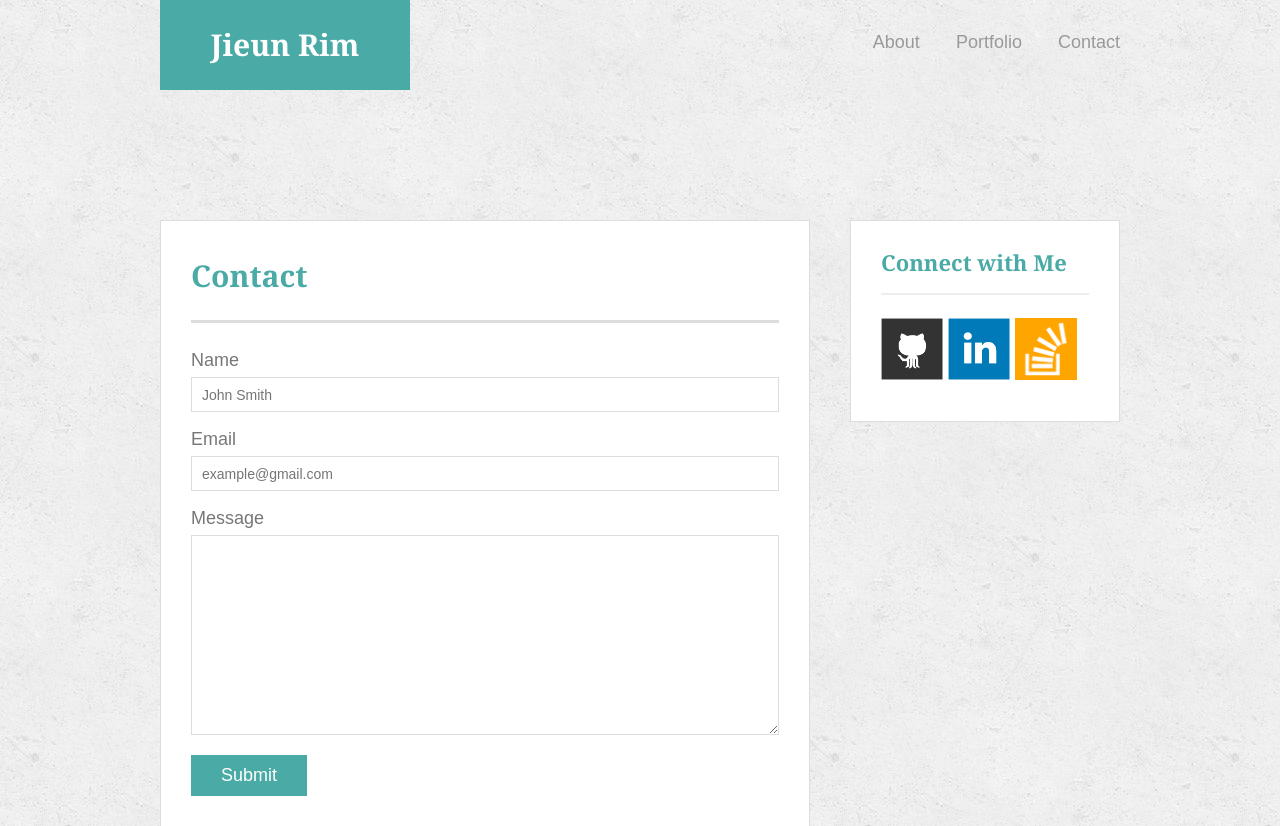
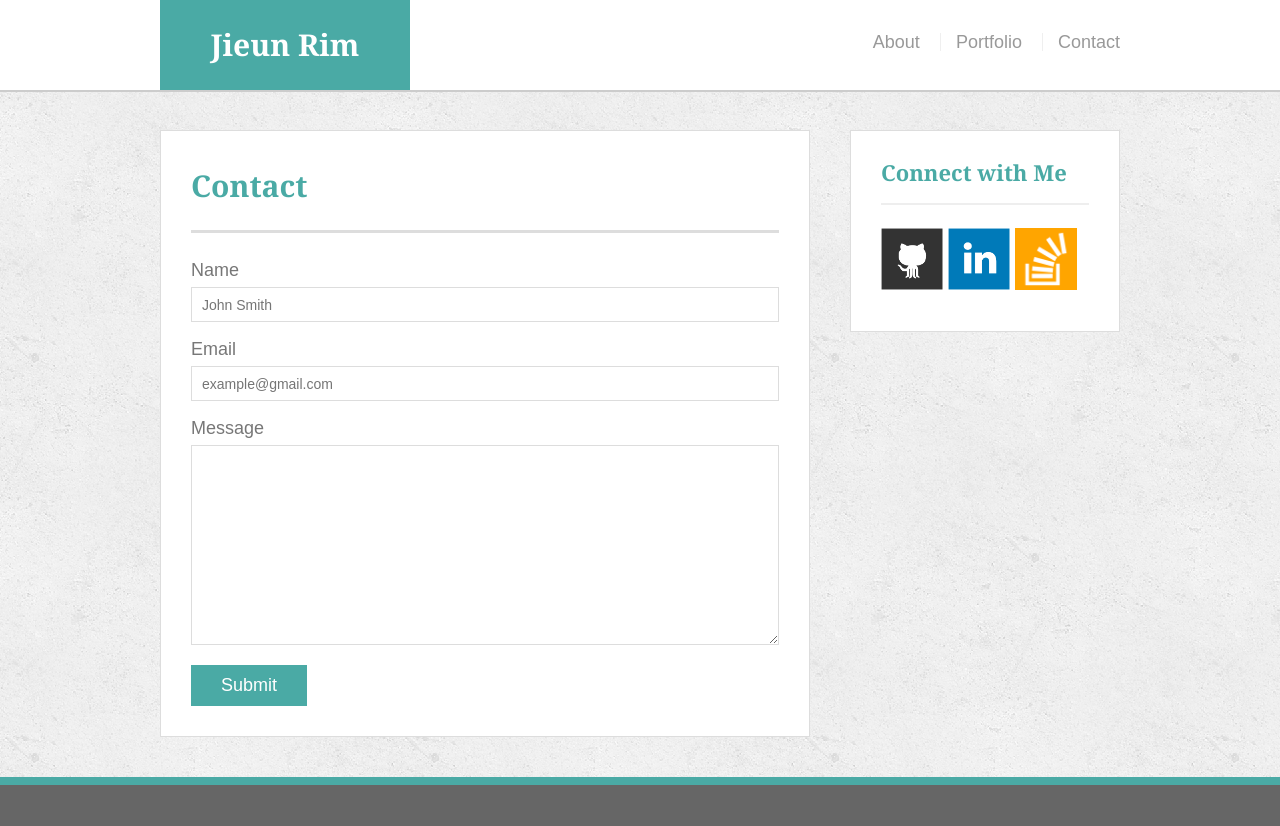
Before and after one commit to rimjieun/Responsive-Portfolio, a PHP site: page /contact.html in a window 1280 px wide. Shown: the top 826 px of the page. Run offline with PHP 8.4, Linux system fonts and the light colour scheme.

Commit message:
more changes

```diff
--- a/assets/css/style.css
+++ b/assets/css/style.css
@@ -265,6 +265,7 @@
     font-size: 100%;
     padding: 0;
     margin: 0;
+    padding-left: 5px;
   }
   .auth-image {
     width: 100%;
--- a/contact.html
+++ b/contact.html
@@ -9,7 +9,7 @@
 </head>
 <body>
 
-  <header class="fluid-container">
+  <header class="container-fluid">
     <div class="container">
       <a href="index.html" id="logo">Jieun Rim</a>
       <nav>
--- a/portfolio.html
+++ b/portfolio.html
@@ -9,7 +9,7 @@
 </head>
 <body>
 
-  <header class="fluid-container">
+  <header class="container-fluid">
     <div class="container">
       <a href="index.html" id="logo">Jieun Rim</a>
       <nav>
```
